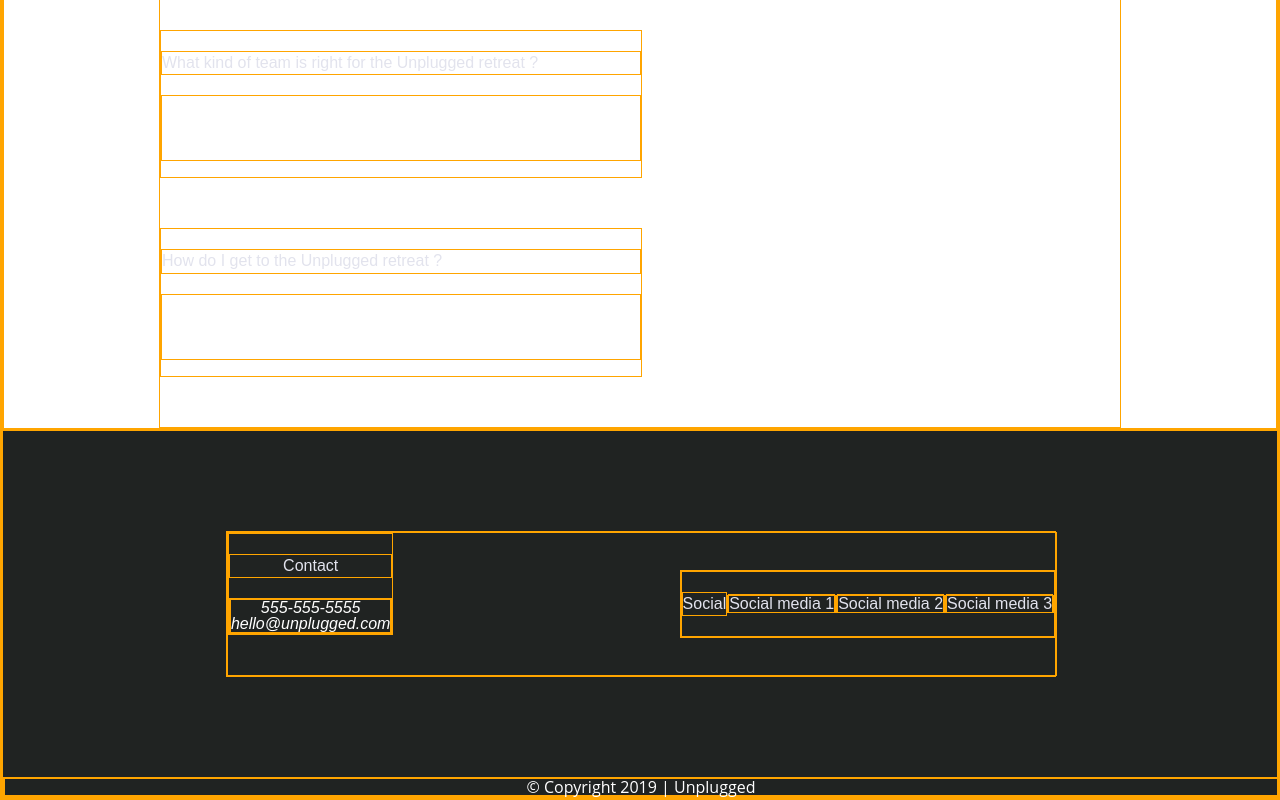
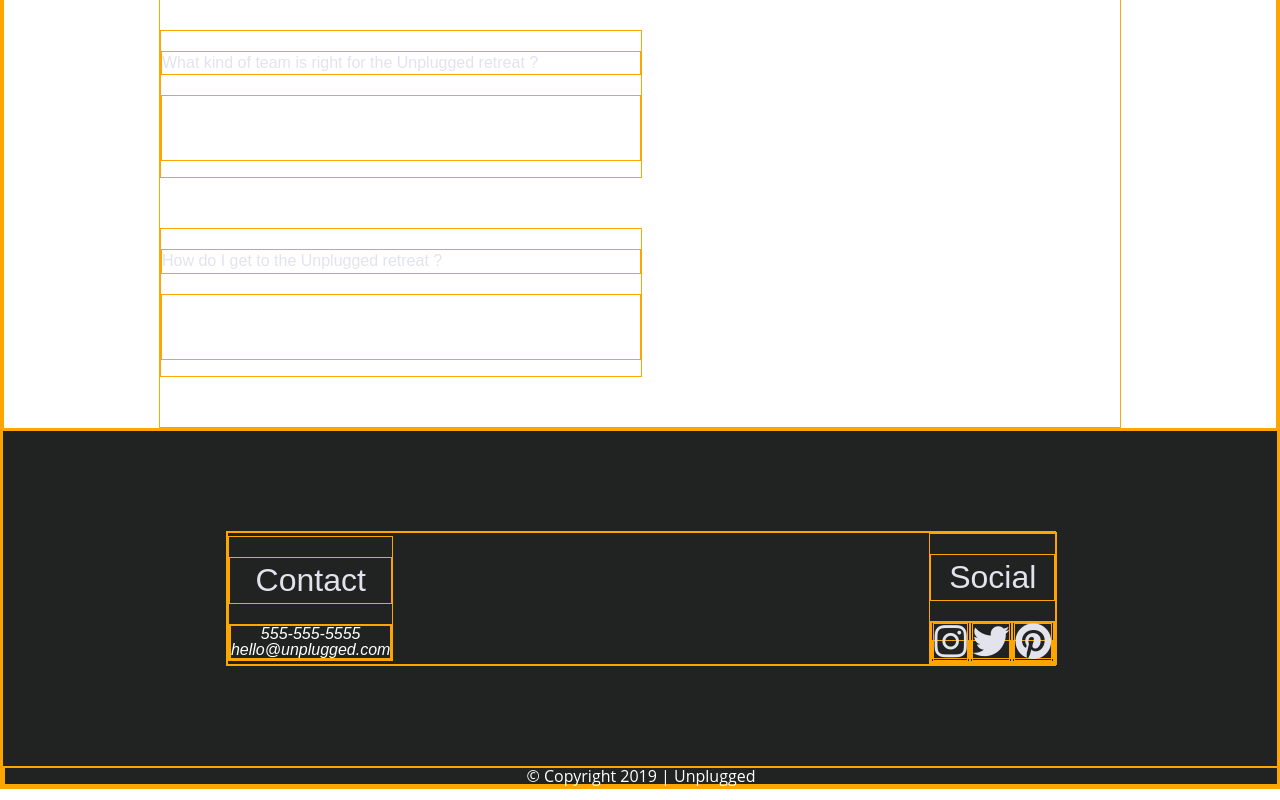
Before and after one commit to driyant/206-unplugged, a website: page faq/index.html in a window 1280 px wide. Shown: the part 603-1403 px from the top of the page. Drawn offline with Linux system fonts and the light colour scheme; files that its build step writes are made by us from their sources; files whose address does not match are found by name.

Commit message:
Add other icons  multiple pages in .social, adjust font-size

```diff
--- a/css/main.css
+++ b/css/main.css
@@ -331,16 +331,15 @@ textarea {
     margin: 0;
   }
 
-  footer .contact {
-    margin: 0 0 40px 0;
-  }
-
   footer .social-icons {
     display: flex;
     justify-content: space-between;
     align-items: center;
   }
 
+  footer .social-icons p a i {
+    font-size: 2.3em;
+  }
 
   /* -------------------- About Page -------------------- */
 
@@ -652,6 +651,10 @@ textarea {
     flex-basis: 33.3%;
   }
 
+  footer h4 {
+    font-size: 2em;
+  }
+
   /* ----------------- About Page For Desktop ------------------ */
   .map figure {
     padding-bottom: 37.5%;
--- a/faq/index.html
+++ b/faq/index.html
@@ -18,6 +18,7 @@
 
   <link rel="stylesheet" href="../css/normalize.css">
   <link rel="stylesheet" href="../css/main.css">
+  <link rel="stylesheet" href="https://use.fontawesome.com/releases/v5.5.0/css/all.css" integrity="sha384-B4dIYHKNBt8Bc12p+WXckhzcICo0wtJAoU8YZTY5qE0Id1GSseTk6S+L3BlXeVIU" crossorigin="anonymous">
 
   <meta name="theme-color" content="#fafafa">
 </head>
@@ -101,15 +102,28 @@
             </p>
           </address>
         </div>
+
         <div class="social">
+          <h4>Social</h4>
           <div class="social-icons">
-            <h3>Social</h3>
-            <p><a href="#" target="_blank">Social media 1</a></p>
-            <p><a href="#" target="_blank">Social media 2</a></p>
-            <p><a href="#" target="_blank">Social media 3</a></p>
-            <!-- other social links here -->
-          </div>
-        </div>
+            <p>
+              <a href="index.html" target="_blank">
+                <i class="fab fa-instagram"></i>
+              </a>
+            </p>
+            <p>
+              <a href="index.html" target="_blank">
+                <i class="fab fa-twitter"></i>
+              </a>
+            </p>
+            <p>
+              <a href="index.html" target="_blank">
+                <i class="fab fa-pinterest"></i>
+              </a>
+            </p>
+          </div><!-- end div social icons -->
+        </div><!-- end div social -->
+
       </div> <!-- footer content ends -->
     </div> <!--footer content-wrapper ends-->
     <div class="copyright">
```
Also changed, not shown: about/index.html (+19 -7 lines), index.html (+18 -5 lines).
